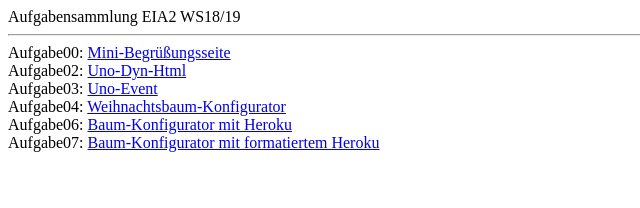
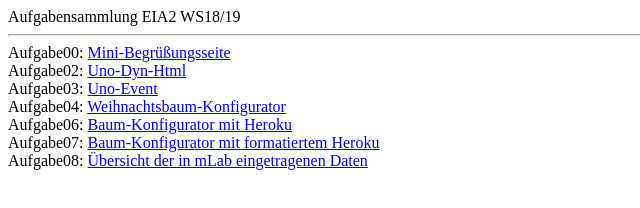
Before and after one commit to AnnaLotz/WS18_EIA2, a website: page AufgabenSammlung.html in a window 1280 px wide. Shown: the whole page, without its empty margins (0-640 px from the left). Drawn offline with Linux system fonts and the light colour scheme.

Commit message:
a08 datenbank auf mLab verlinkt

```diff
--- a/AufgabenSammlung.html
+++ b/AufgabenSammlung.html
@@ -21,6 +21,10 @@
 			href="https://annalotz.github.io/WS18_EIA2/A06/baumKonfigurator.html" target="_blank">Baum-Konfigurator mit Heroku</a>
 		<br> Aufgabe07: <a
 			href="https://annalotz.github.io/WS18_EIA2/A07/baumKonfigurator.html" target="_blank">Baum-Konfigurator mit formatiertem Heroku</a>
+		<br> Aufgabe08: <a
+			href="https://mongodbrowser.herokuapp.com/?u=TestAnna&p=testpassword1&a=ds255463.mlab.com:55463/ws18_eia2&n=ws18_eia2&c=aufgabe8.1" target="_blank">Übersicht der in mLab eingetragenen Daten</a>
+
+
 
 	</div>
 </body>
```
